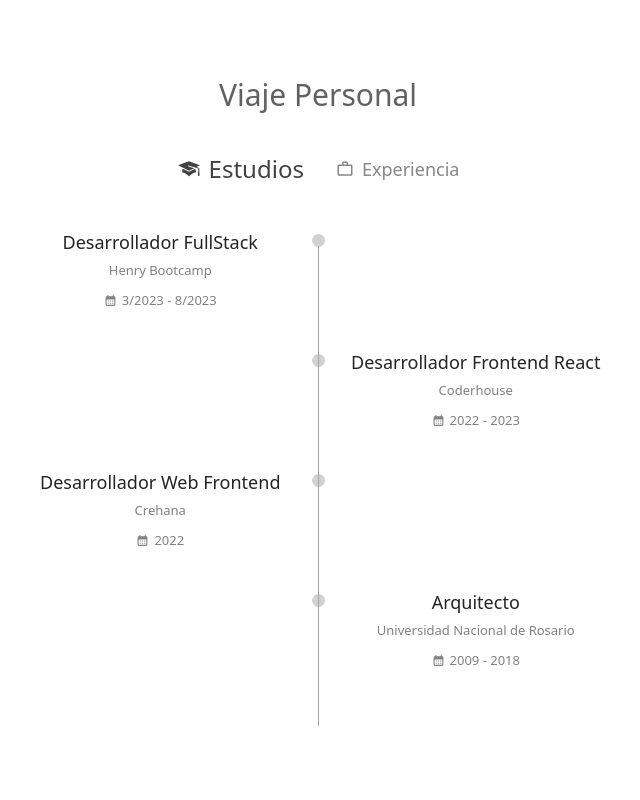
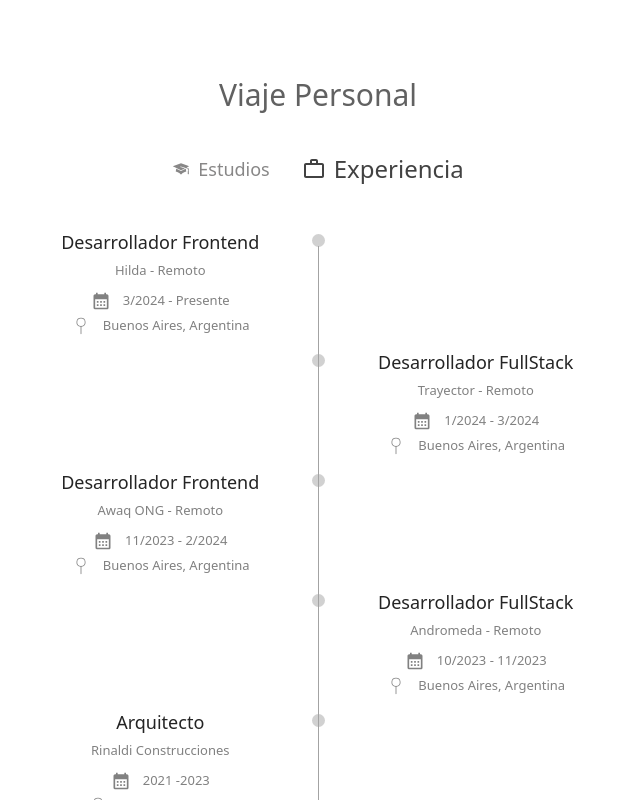
Before and after one commit to jesusre890/portfolio, a React (Vite) app: page / in a window 1280 px wide. Shown: the part 1320-2120 px from the top of the page, without its empty margins (322-962 px from the left). Built offline with nearby package versions, Linux system fonts and the light colour scheme.

Commit message:
refact journey

```diff
--- a/src/views/Journey/Journey.jsx
+++ b/src/views/Journey/Journey.jsx
@@ -7,7 +7,7 @@ import { MdCalendarMonth } from "react-icons/md";
 import { CiMapPin } from "react-icons/ci";
 
 const Journey = () => {
-  const [active, setActive] = useState("estudios");
+  const [active, setActive] = useState("experiencia");
 
   return (
     <section
```
